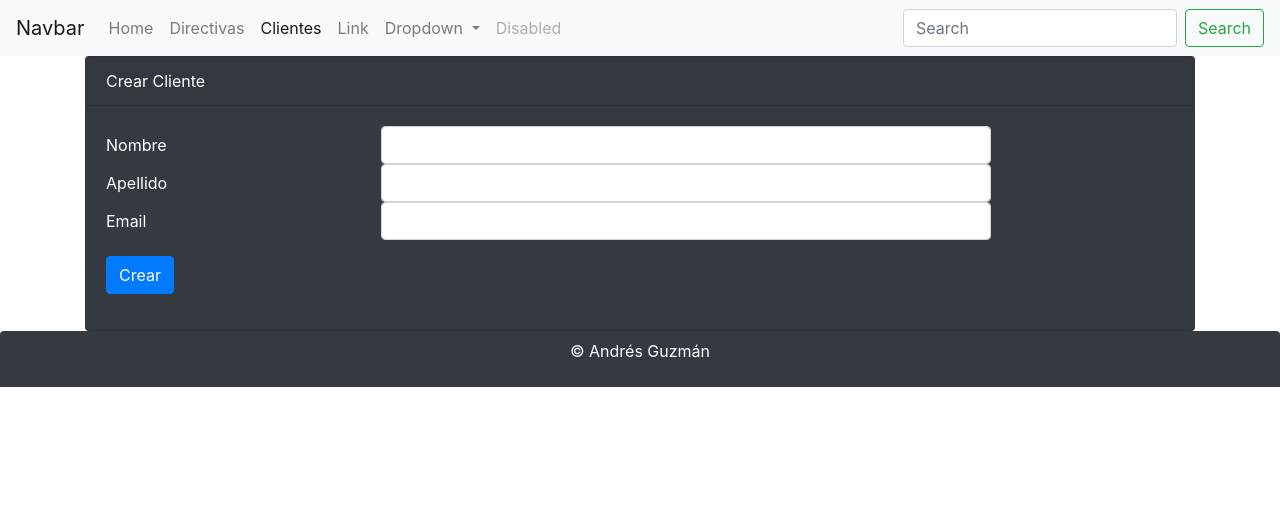
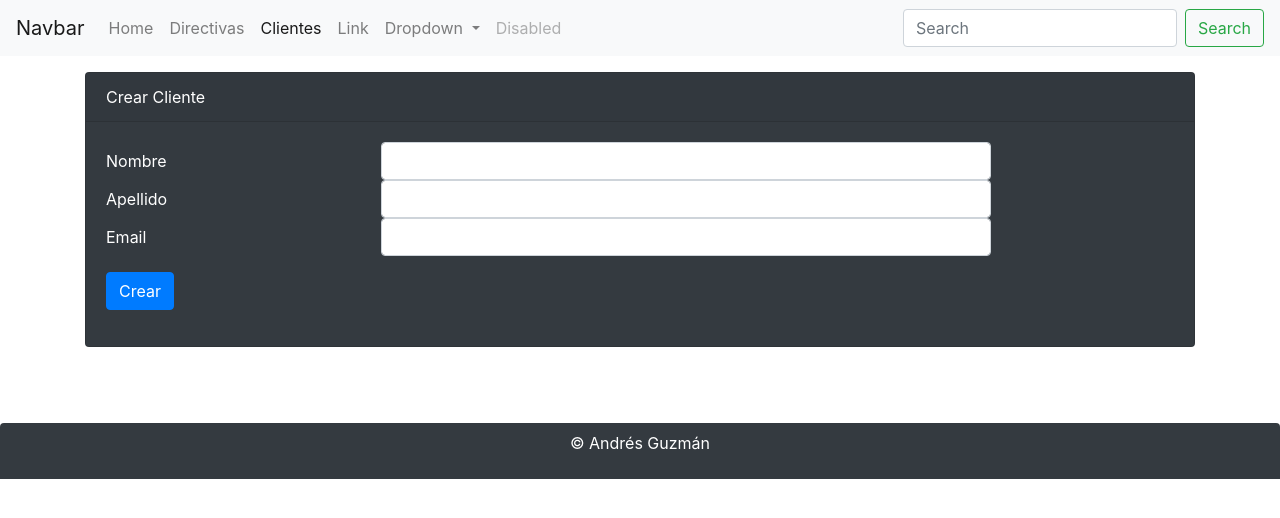
Before and after one commit to RostenRossDev/angular_spring_REST, an Angular app: page /clientes/form in a window 1280 px wide. Shown: the top 518 px of the page. Built offline with nearby package versions, Linux system fonts and the light colour scheme.

Commit message:
When we try to access to a non existing client , we catch the errors sent from backend and show and alert.

```diff
--- a/src/app/app.component.html
+++ b/src/app/app.component.html
@@ -7,10 +7,12 @@
 <!-- * * * * * * * to get started with your project! * * * * * * * * -->
 <!-- * * * * * * * * * * * * * * * * * * * * * * * * * * * * * * * -->
 <app-header></app-header>
-<div class="container">
+
+<div class="container my-3 wrap">
   <router-outlet></router-outlet>
 </div>
-<app-footer></app-footer>
+
+<app-footer ></app-footer>
 
 <!-- * * * * * * * * * * * * * * * * * * * * * * * * * * * * * * * -->
 <!-- * * * * * * * * * * * The content above * * * * * * * * * * * -->
--- a/src/app/clientes/cliente.service.ts
+++ b/src/app/clientes/cliente.service.ts
@@ -1,8 +1,10 @@
 import { Injectable } from '@angular/core';
 import { Cliente } from './cliente';
-import { of, Observable } from 'rxjs';
+import { of, Observable, throwError } from 'rxjs';
 import { HttpClient, HttpHeaders } from '@angular/common/http';
-
+import {map, catchError} from 'rxjs/operators';
+import swal from 'sweetalert2'
+import {Router} from '@angular/router'
 
 
 @Injectable()
@@ -10,7 +12,7 @@ export class ClienteService {
   private urlEndPoint: string = 'http://localhost:8080/api/clientes';
 
   private httpHeaders= new HttpHeaders({'Content-Type':'application/json'});
-  constructor(private http: HttpClient) { }
+  constructor(private http: HttpClient, private router: Router) { }
 
   getClientes(): Observable<Cliente[]>{
     //return of (CLIENTES);
@@ -22,7 +24,14 @@ export class ClienteService {
   }
 
   getCliente(id): Observable<Cliente>{
-    return this.http.get<Cliente>(`${this.urlEndPoint}/${id}`)
+    return this.http.get<Cliente>(`${this.urlEndPoint}/${id}`).pipe(
+      catchError(e => {
+        this.router.navigate(['/clientes']);
+        console.log(e.error.mensaje);
+        swal.fire('Error al editar', e.error.mensaje, 'error');
+        return throwError(e);
+      })
+    );
   }
 
   update (cliente : Cliente): Observable<Cliente>{
--- a/src/app/clientes/clientes.component.html
+++ b/src/app/clientes/clientes.component.html
@@ -6,7 +6,8 @@
         <div class="my-2 text-left">
           <button class="btn btn-rounded btn-primary" type="button" [routerLink]="['/clientes/form']">Crear Cliente</button>
         </div>
-        <table class="table table-border table-striped">
+        <div *ngIf="clientes?.length == 0" class="alert alert-info">¡¡No hay registros en la base de datos!!</div>
+        <table class="table table-border table-striped" *ngIf="clientes?.length>0">
           <thead>
             <tr>
               <th>Id</th>
--- a/src/app/footer/footer.component.css
+++ b/src/app/footer/footer.component.css
@@ -1,6 +1,6 @@
 .footer {
   position: absolute;
-  bottom: 0xp;
+  bottom: 0px;
   height: 60px;
   width: 100%;
 }
--- a/src/styles.css
+++ b/src/styles.css
@@ -1 +1,9 @@
 /* You can add global styles to this file, and also import other style files */
+html{
+    position:relative;
+    min-height: 100%;
+}
+
+.wrap{
+    padding-bottom: 60px;
+}
```
